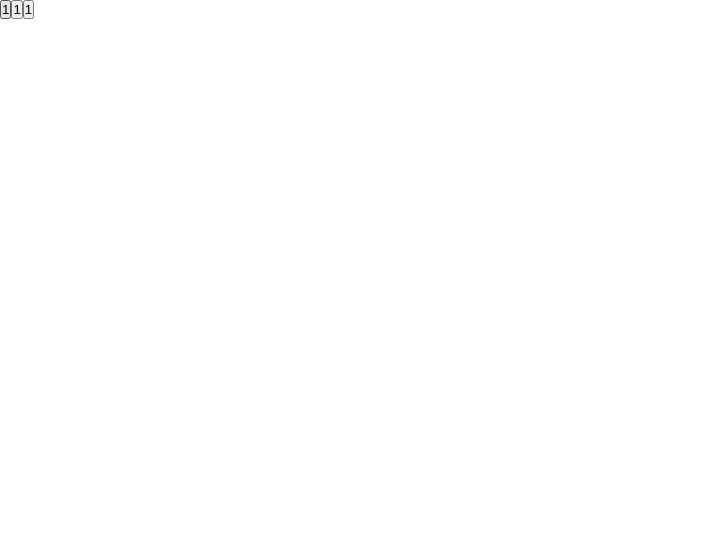
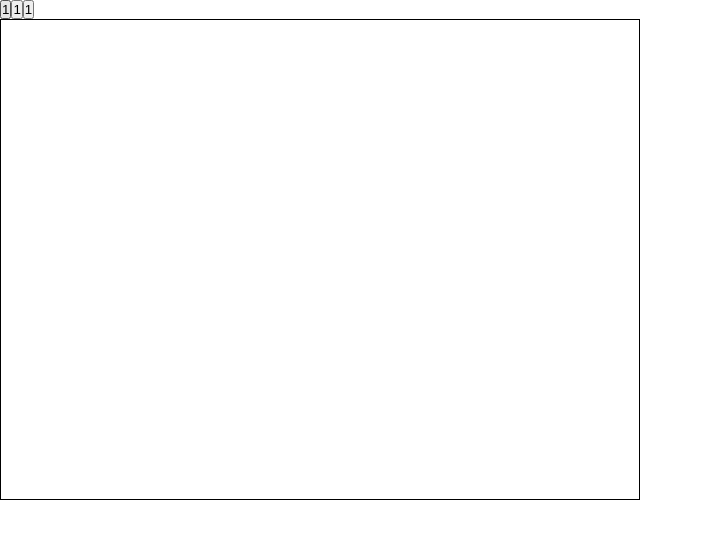
Before and after one commit to nightnoryu/shapes-mvc, a React (Create React App) app: page / in a window 1280 px wide. Shown: the top 538 px of the page, without its empty margins (0-703 px from the left). Built offline with nearby package versions, Linux system fonts and the light colour scheme.

Commit message:
Add some styling for document view

```diff
--- /dev/null
+++ b/src/view/DocumentView/DocumentView.module.css
@@ -0,0 +1,8 @@
+.document
+{
+    border: 1px solid #000000;
+    box-sizing: border-box;
+
+    width: 640px;
+    height: auto;
+}
--- a/src/view/DocumentView/DocumentView.tsx
+++ b/src/view/DocumentView/DocumentView.tsx
@@ -1,11 +1,13 @@
 import React from 'react'
 import Settings from '../../model/Settings'
+import styles from './DocumentView.module.css'
 
 function DocumentView(): JSX.Element
 {
     return (
         <svg
             viewBox={`0 0 ${Settings.DOCUMENT_WIDTH} ${Settings.DOCUMENT_HEIGHT}`}
+            className={styles.document}
             tabIndex={0}
             onDragOver={event => event.preventDefault()}
         >
```
